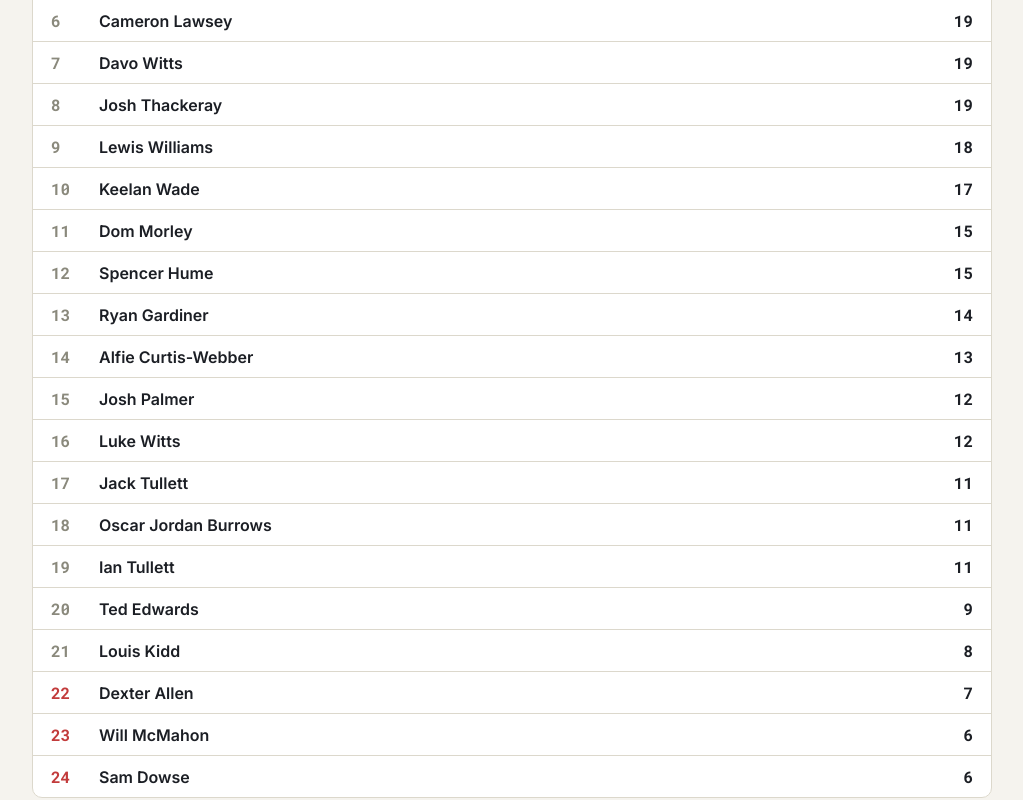
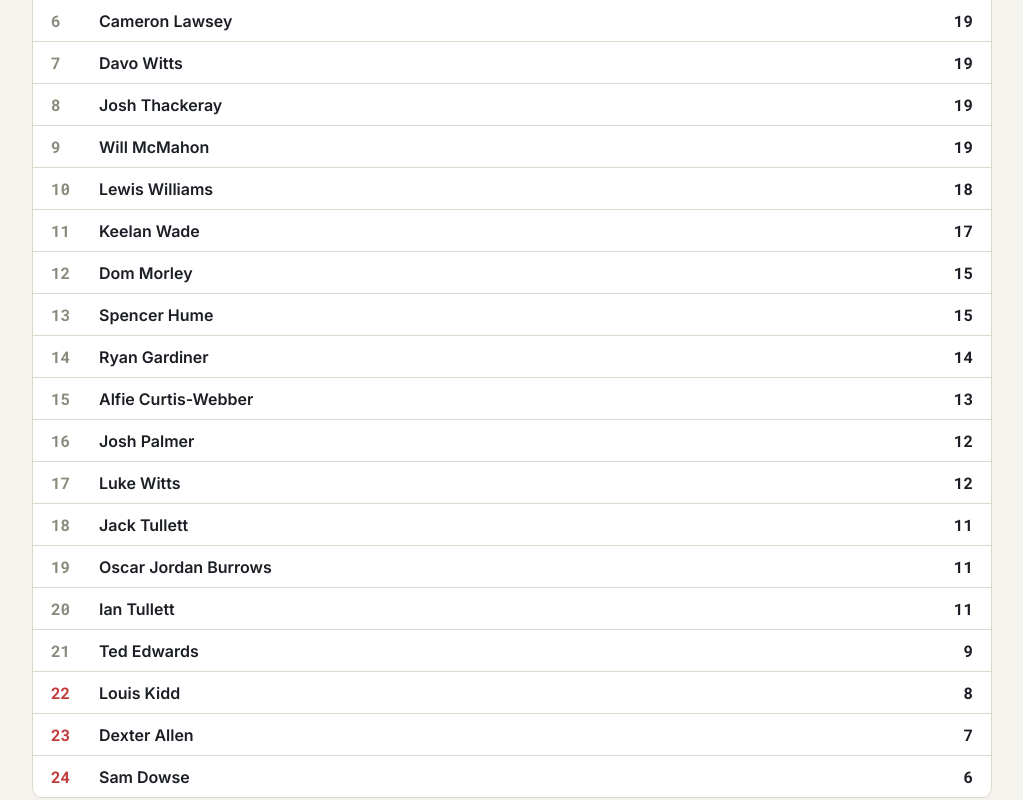
Before and after one commit to jacktullett7/Prediction-league-26-27, a React (Vite) app: page / in a window 1280 px wide. Shown: the part 740-1540 px from the top of the page, without its empty margins (128-1151 px from the left). Built offline with nearby package versions, Linux system fonts and the light colour scheme.

Commit message:
Add files via upload

```diff
--- a/src/data.js
+++ b/src/data.js
@@ -31,6 +31,7 @@ const data = {
     { id: "p10", name: "Cameron Lawsey", points: 19 },
     { id: "p20", name: "Davo Witts", points: 19 },
     { id: "p8", name: "Josh Thackeray", points: 19 },
+    { id: "p23", name: "Will McMahon", points: 19 },
     { id: "p11", name: "Lewis Williams", points: 18 },
     { id: "p9", name: "Keelan Wade", points: 17 },
     { id: "p4", name: "Dom Morley", points: 15 },
@@ -45,7 +46,6 @@ const data = {
     { id: "p19", name: "Ted Edwards", points: 9 },
     { id: "p12", name: "Louis Kidd", points: 8 },
     { id: "p6", name: "Dexter Allen", points: 7 },
-    { id: "p23", name: "Will McMahon", points: 6 },
     { id: "p15", name: "Sam Dowse", points: 6 },
   ],
   topScorer: { playerIds: ["p16"], points: 16, week: 2 },
```
